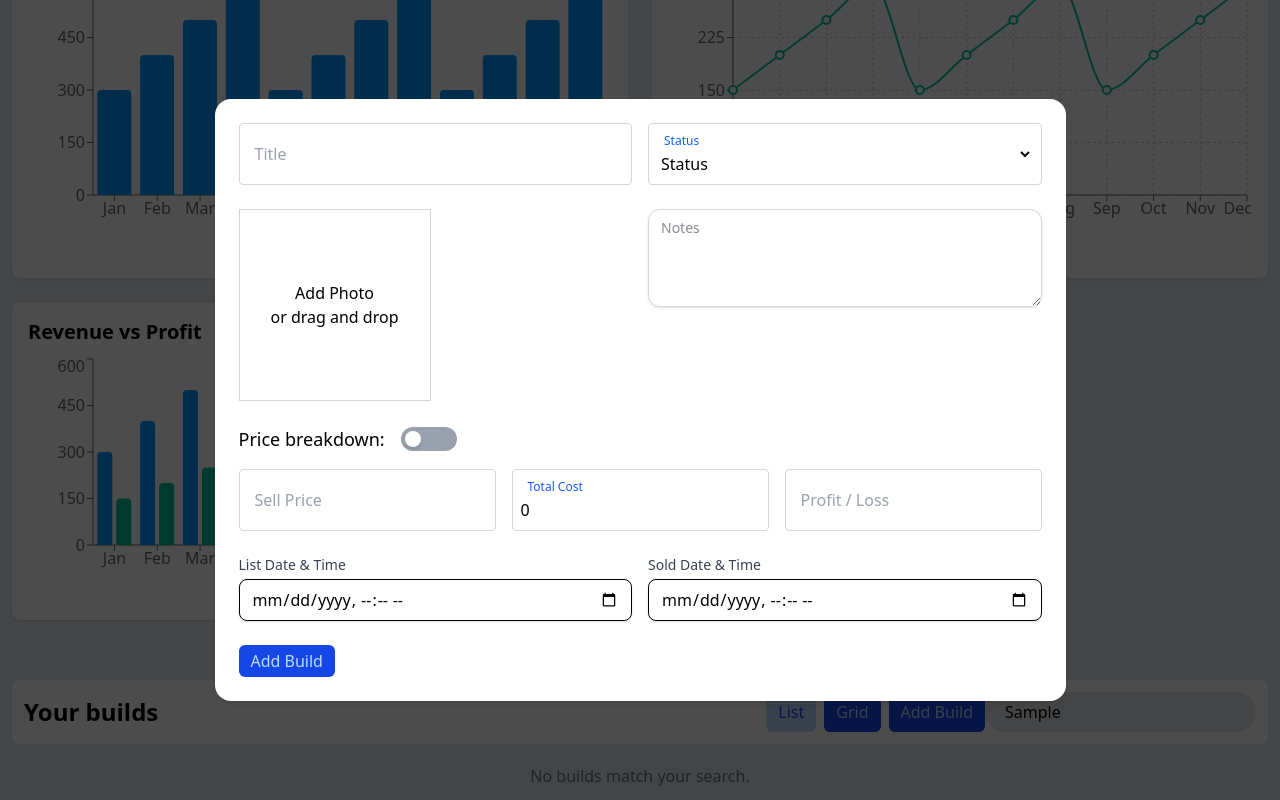
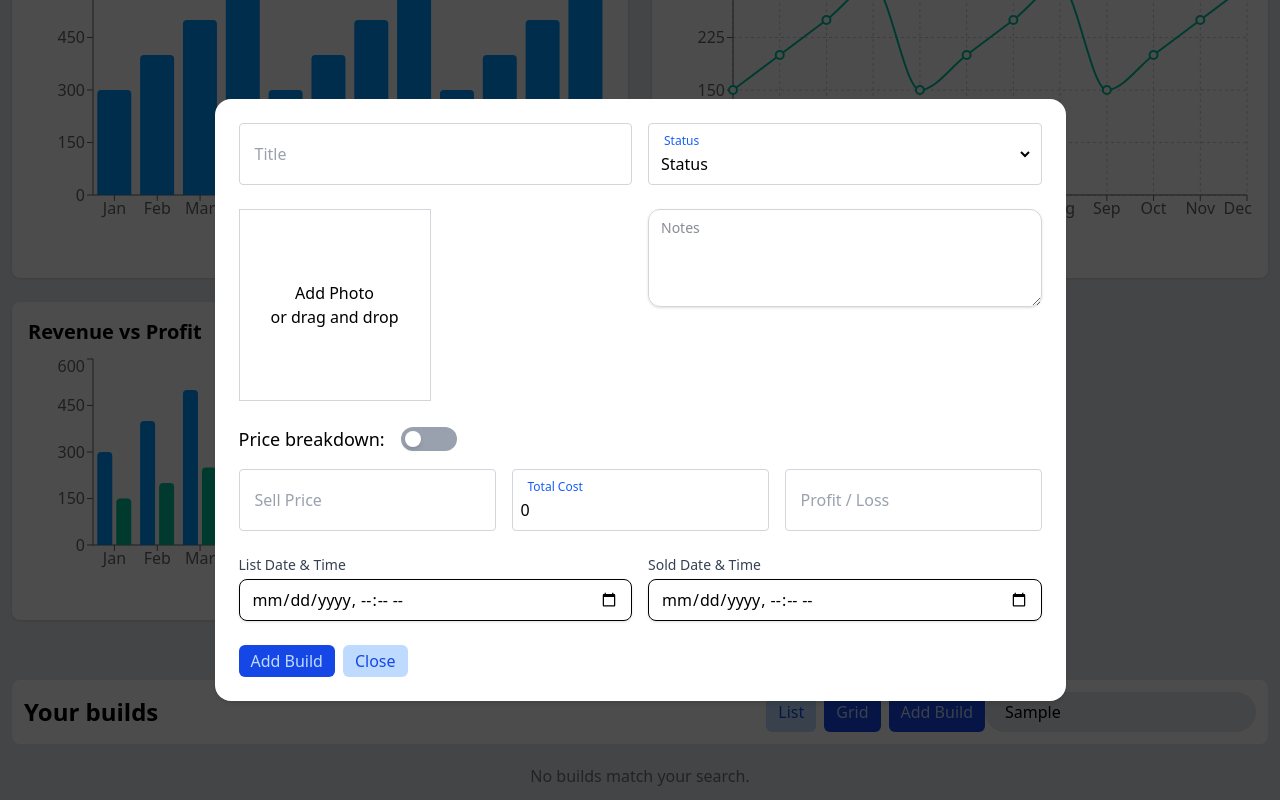
Before and after one commit to Dempsey845/pc-flipping-manager, a React (Vite) app: page / in a window 1280 px wide. Both pictures are taken after typing "Sample" into the empty fields and a click on the button "Add Build". Shown: the part 244-1044 px from the top of the page. Built offline with nearby package versions, Linux system fonts and the light colour scheme.

Commit message:
Added additional close button to modal

```diff
--- a/src/components/AddBuild.jsx
+++ b/src/components/AddBuild.jsx
@@ -127,9 +127,15 @@ export default function AddBuild({ showModal, setShowModal, setBuilds }) {
           </div>
         </div>
 
-        <div className="w-full">
+        <div className="w-full flex gap-2">
           <button onClick={() => addBuild()} className="btn btn-primary-2">
             Add Build
+          </button>
+          <button
+            onClick={() => setShowModal(false)}
+            className="btn btn-primary"
+          >
+            Close
           </button>
         </div>
       </div>
```
